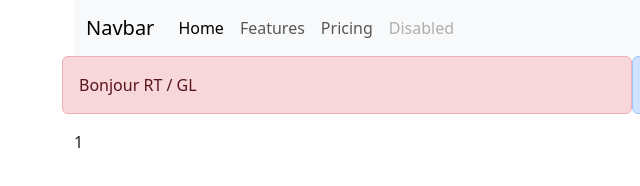
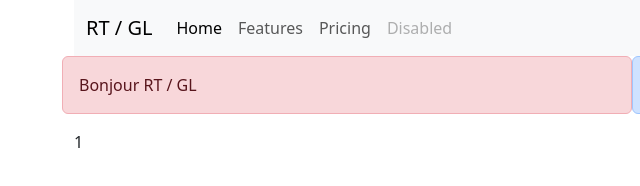
Before and after one commit to aymensellaouti/glrt2425, a website: page index.html in a window 1280 px wide. Shown: the full height of the page, 8-648 px from the left. Drawn offline with nearby package versions, Linux system fonts and the light colour scheme.

Commit message:
update title

```diff
--- a/index.html
+++ b/index.html
@@ -23,7 +23,7 @@
     <div class="container">
       <nav class="navbar navbar-expand-lg bg-body-tertiary">
         <div class="container-fluid">
-          <a class="navbar-brand" href="#">Navbar</a>
+          <a class="navbar-brand" href="#">RT / GL</a>
           <button
             class="navbar-toggler"
             type="button"
```
